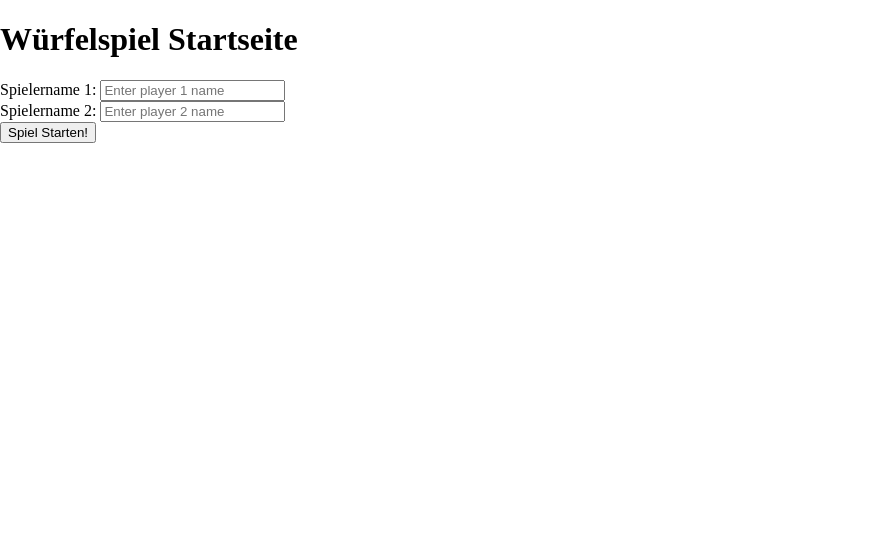
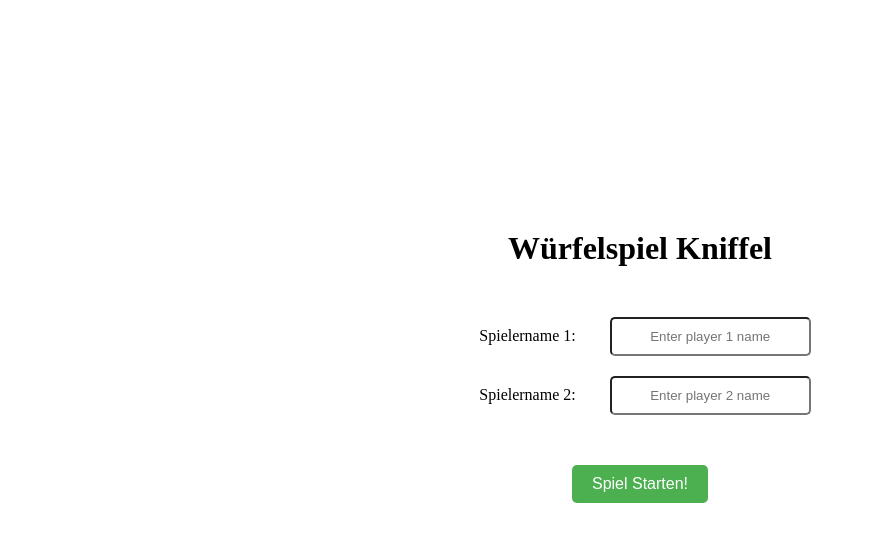
Before and after one commit to HackerHenri/Kniffel, a PHP site: page / in a window 1280 px wide. Shown: the top 542 px of the page, without its empty margins (0-874 px from the left). Run offline with PHP 8.4, Linux system fonts and the light colour scheme; data that the repository does not hold is empty.

Commit message:
Refactor HTML and CSS code for Würfelspiel Kniffel

```diff
--- a/index.php
+++ b/index.php
@@ -1,23 +1,60 @@
 <!DOCTYPE html>
 <html>
+
 <head>
     <meta name="viewport" content="width=device-width, initial-scale=1">
     <meta charset="UTF-8">
+
     <title>Henris Würfelspiel</title>
+
     <link id="style1" rel="stylesheet" href="style.css">
 </head>
-<body>
-  <h1>Würfelspiel Startseite</h1>
-  <form method="post" action="game.php">
-    <label>Spielername 1:</label>
-    <input type="text" name="spieler1" placeholder="Enter player 1 name">
+
+<body class="container">
+  <h1 id="h1" class="item">Würfelspiel Kniffel</h1>
+
+  <div class="container">
+  <form method="post" action="index.php">
+    <label class="item">Spielername 1:</label>
+    <input class="item" type="text" name="spieler1" placeholder="Enter player 1 name">
     <br>
-    <label>Spielername 2:</label>
-    <input type="text" name="spieler2" placeholder="Enter player 2 name">
+    <label class="item">Spielername 2:</label>
+    <input class="item" type="text" name="spieler2" placeholder="Enter player 2 name">
     <br>
-    <button type="submit">Spiel Starten!</button>
+    </div>
+    <div class="container">
+    <button class="button" type="submit">Spiel Starten!</button>
+    </div>
   </form>
+</body>
 
+</html>
 
-</body>
-</html>
+<?php
+  $spieler1 = $_POST["spieler1"];
+  $spieler2 = $_POST["spieler2"];
+
+  $servername = "localhost";
+    $username = "root";
+    $password = "";
+
+    // Create connection
+    $conn = mysqli_connect($servername, $username, $password, "kniffel");
+
+    // Check connection
+    if ($conn->connect_error) {
+    die("Connection failed: " . $conn->connect_error);
+    }
+    // Delete all tasks
+    // $sql = 'DELETE * FROM score';
+
+    // // Enter Data
+    // $sql = "INSERT INTO `kniffel`.`Meta` (`Spieler1`, `Spieler2`) VALUES ('x', 'y');";
+    // $result = mysqli_query($conn, $sql);
+    // if ($result) {
+    // } else {
+    //     echo "Error: " . $sql . "<br>" . mysqli_error($conn);
+    //     }
+    $conn->close();
+
+?>
--- a/style.css
+++ b/style.css
@@ -1,26 +1,62 @@
 * {
     box-sizing: border-box;
   }
-body {
-margin: 0;
+
+.container {
+  display: flex;
+  flex-flow: column wrap;
+  align-items: center;
+  align-content: center;
+  justify-content: center;
+  margin: 20px;
 }
+
+.item {
+  margin: 10px;
+  text-align: center;
+  padding: 10px;
+  align-self: center;
+}
+
+.button {
+  background-color: #4CAF50; /* Green */
+  border: none;
+  color: white;
+  padding: 10px 20px;
+  text-align: center;
+  text-decoration: none;
+  display: inline-block;
+  font-size: 16px;
+  align-self: center;
+  border-radius: 5px;
+}
+
+#h1{
+  margin-top: 200px;
+}
+
+input{
+  border-radius: 5px;
+}
+
 .border{border:1px solid #ccc!important}
+
 .progress{
     background-color: aqua;
 }
+
 #boxes {
   content: "";
   display: table;
   clear: both;
 }
-div {
+
+/* div {
   float: left;
   height: 470px;
   width: 23%;
   padding: 0 10px;
-}
-
-
+} */
 
 @media screen and (max-width: 600px) {
 .column.nav,.column.aside, .column.middle {
```
